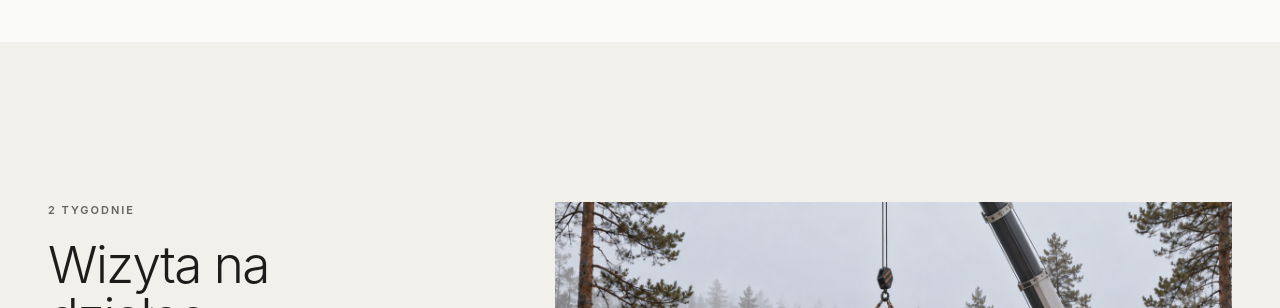
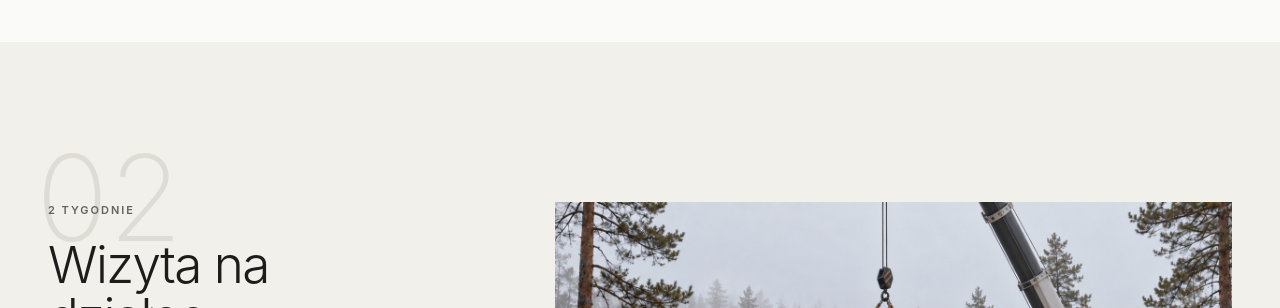
Before and after one commit to jakubskrzypiec/nordhus, a Next.js app: page /proces in a window 1280 px wide. Shown: the part 2380-2688 px from the top of the page. Built offline with nearby package versions, Linux system fonts and the light colour scheme; no server answers.

Commit message:
Keep large process numbers behind readable content

```diff
--- a/app/proces/page.js
+++ b/app/proces/page.js
@@ -13,7 +13,7 @@ export default function Page(){return <>
  <section className="section-space"><Container><div className="max-w-[680px]"><p className="eyebrow text-[var(--sage)]">Harmonogram</p><h2 className="mt-5 text-[clamp(2rem,4vw,3.75rem)]">Od pierwszej rozmowy do odbioru.</h2><p className="mt-6 text-[1.0625rem] leading-[1.75] text-[color:rgba(28,28,26,.85)]">Standardowy harmonogram zakłada około 5 miesięcy od zamknięcia założeń do gotowego budynku. Formalności administracyjne, badania gruntu, przyłącza i niestandardowe wyposażenie mogą działać równolegle albo wydłużyć termin. Dlatego przed uruchomieniem produkcji oddzielamy terminy zależne od NORDHUS od terminów urzędowych i prac zewnętrznych.</p></div></Container></section>
  {process.map((x,idx)=><section key={x.number} className={`section-space overflow-hidden ${idx%2?"bg-[#f1f0eb]":""}`}><Container><div className="grid grid-cols-12 gap-y-10 lg:gap-x-8">
   <div className={`relative col-span-12 lg:col-span-7 ${idx%2?"lg:col-start-6 lg:row-start-1":""}`}><div className={`reveal-image relative aspect-[4/3] overflow-hidden ${idx%2?"lg:w-[calc(100%+max(0px,(100vw-1360px)/2))]":"lg:ml-[calc(-1*max(0px,(100vw-1360px)/2))] lg:w-[calc(100%+max(0px,(100vw-1360px)/2))]"}`}><Image src={images[idx]} alt={x.title} fill quality={90} className="object-cover" sizes="(min-width:1024px) 60vw,100vw" placeholder="blur" blurDataURL={BLUR_DATA_URL}/></div></div>
-  <div className={`relative col-span-12 self-start lg:col-span-4 ${idx%2?"lg:col-start-1 lg:row-start-1":"lg:col-start-9"}`}><span aria-hidden="true" className="pointer-events-none absolute -left-3 -top-16 -z-10 text-[clamp(6rem,10vw,7.5rem)] font-extralight leading-none text-[var(--line)]">{String(x.number).padStart(2,"0")}</span><p className="eyebrow text-[var(--sage)]">{x.duration}</p><h2 className="mt-5 text-[clamp(2rem,4vw,3.75rem)]">{x.title}</h2><p className="mt-4 font-medium">{x.result}</p><div className="mt-7 space-y-5">{x.details.map((p,i)=><p key={i} className="max-w-[66ch] text-[1.0625rem] leading-[1.75] text-[color:rgba(28,28,26,.85)]">{p}</p>)}</div></div>
+  <div className={`relative col-span-12 self-start lg:col-span-4 ${idx%2?"lg:col-start-1 lg:row-start-1":"lg:col-start-9"}`}><span aria-hidden="true" className="pointer-events-none absolute -left-3 -top-16 z-0 text-[clamp(6rem,10vw,7.5rem)] font-extralight leading-none text-[var(--line)]">{String(x.number).padStart(2,"0")}</span><div className="relative z-10"><p className="eyebrow text-[var(--sage)]">{x.duration}</p><h2 className="mt-5 text-[clamp(2rem,4vw,3.75rem)]">{x.title}</h2><p className="mt-4 font-medium">{x.result}</p><div className="mt-7 space-y-5">{x.details.map((p,i)=><p key={i} className="max-w-[66ch] text-[1.0625rem] leading-[1.75] text-[color:rgba(28,28,26,.85)]">{p}</p>)}</div></div></div>
  </div></Container></section>)}
  <section className="section-space"><Container><div className="grid grid-cols-12 gap-y-10"><div className="col-span-12 lg:col-span-4"><p className="eyebrow text-[var(--sage)]">Płatności</p><h2 className="mt-5 text-[clamp(2rem,4vw,3.75rem)]">Transze powiązane z etapami.</h2></div><div className="col-span-12 overflow-x-auto lg:col-span-7 lg:col-start-6"><table className="w-full min-w-[720px]"><thead><tr className="border-b border-[var(--ink)]"><th className="py-4 text-left">Transza</th><th className="text-left">Moment</th><th className="text-left">Udział</th><th className="text-left">Co zamyka etap</th></tr></thead><tbody>{[["1","podpisanie umowy","10%","rezerwacja terminu i start projektu"],["2","zatwierdzenie projektu","25%","zamówienia materiałowe"],["3","start produkcji","35%","uruchomienie modułów na hali"],["4","gotowość do transportu","25%","odbiór produkcyjny"],["5","odbiór końcowy","5%","protokół i dokumentacja"]].map(r=><tr key={r[0]} className="border-b border-[var(--line)]">{r.map((v,i)=><td key={v} className={`py-5 pr-5 ${i?"text-[var(--muted)]":"font-medium"}`}>{v}</td>)}</tr>)}</tbody></table></div></div></Container></section>
  <CTA/>
```
